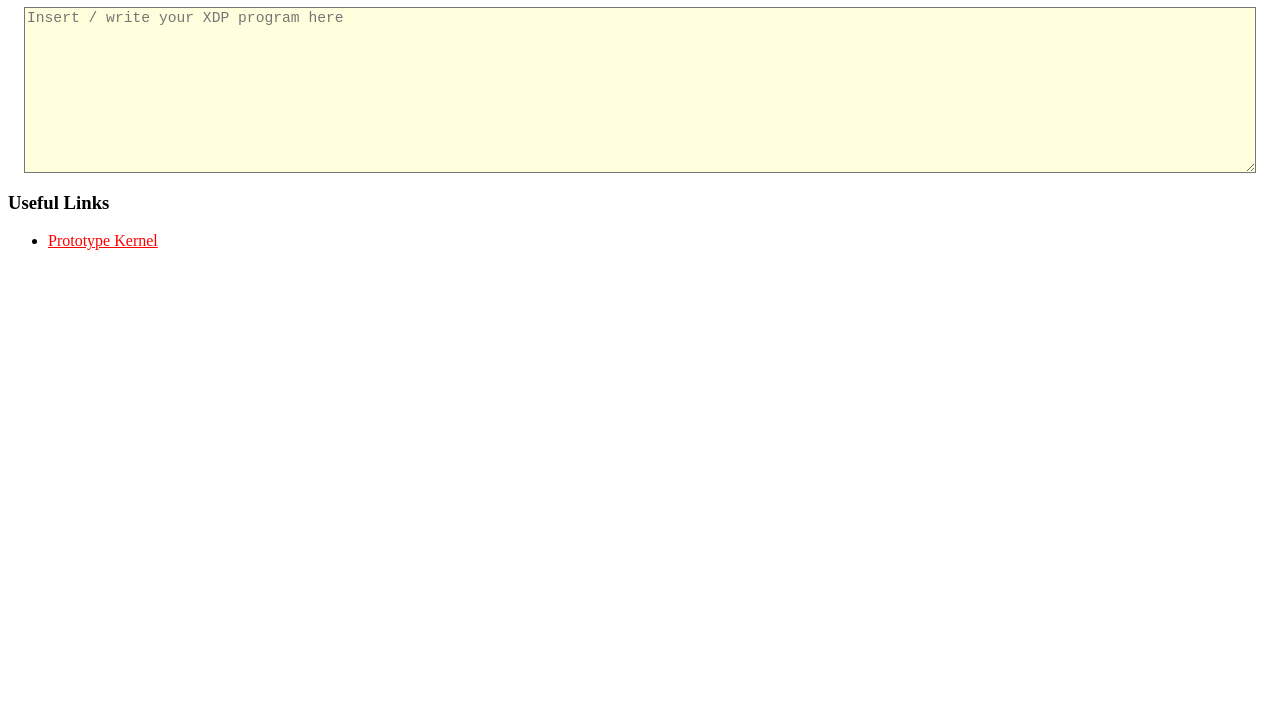
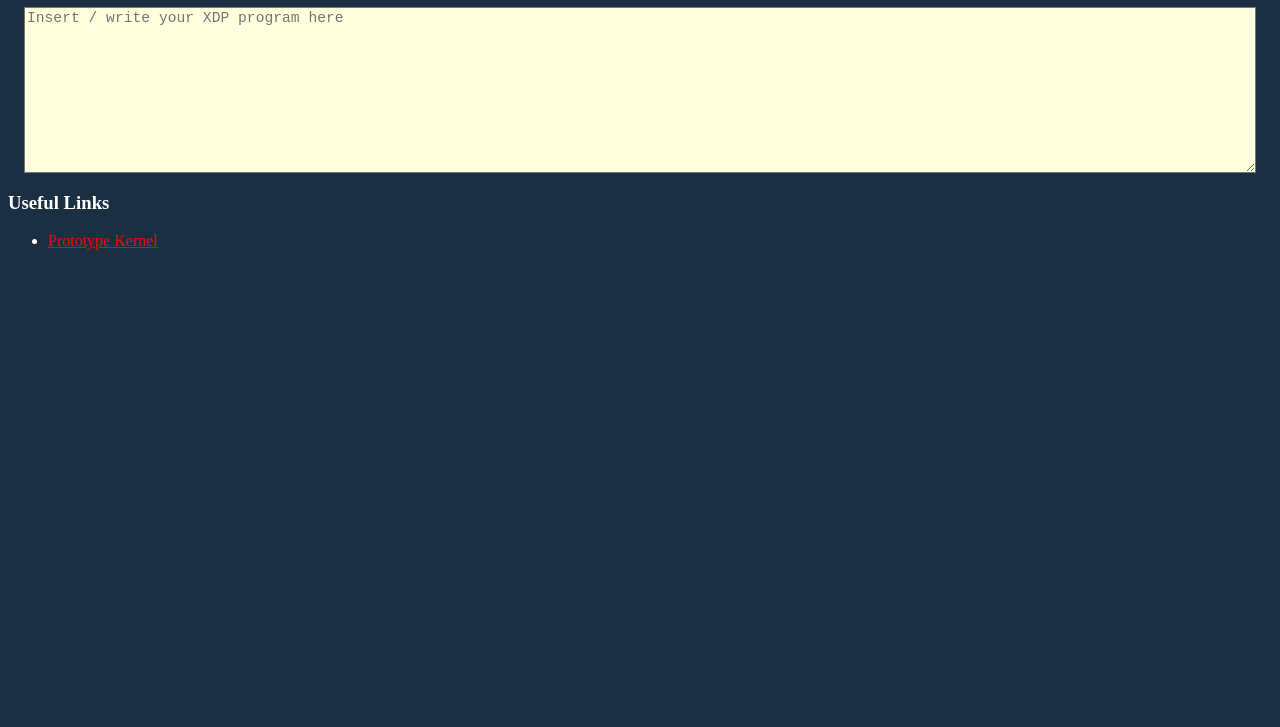
Before and after one commit to aalemayhu/xdp-playground, a website: page public/index.html in a window 1280 px wide. Shown: the part 73-800 px from the top of the page. Drawn offline with nearby package versions, Linux system fonts and the light colour scheme; no server answers.

Commit message:
use different colors
Signed-off-by: Alexander Alemayhu <alexander@alemayhu.com>

```diff
--- a/public/app.css
+++ b/public/app.css
@@ -7,10 +7,15 @@ textarea {
   font-size: 11pt;
 }
 
+#download {
+  padding: 12px;
+}
+
+body {
+  background: #1b2f43;
+  color: #fff;
+}
+
 a {
   color: red;
 }
-
-#download {
-  padding: 12px;
-}
```
